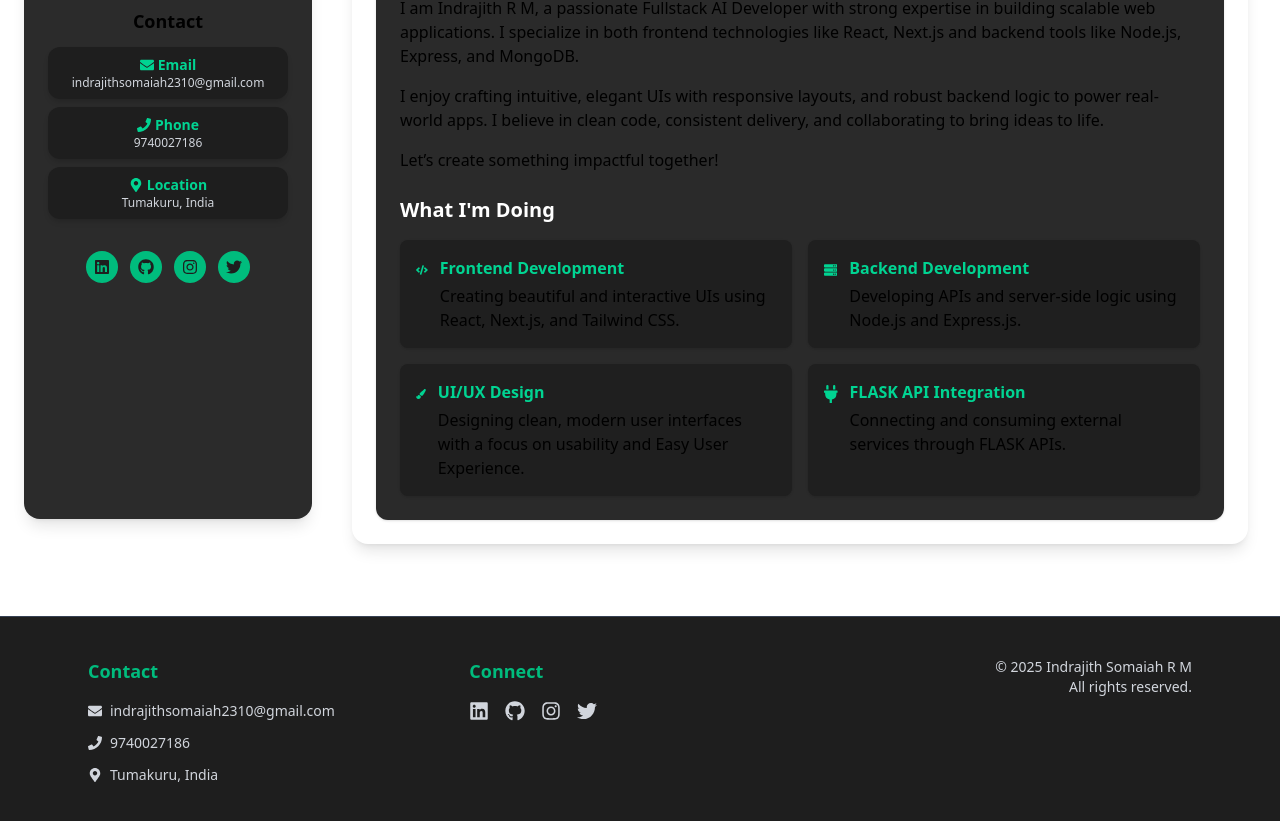
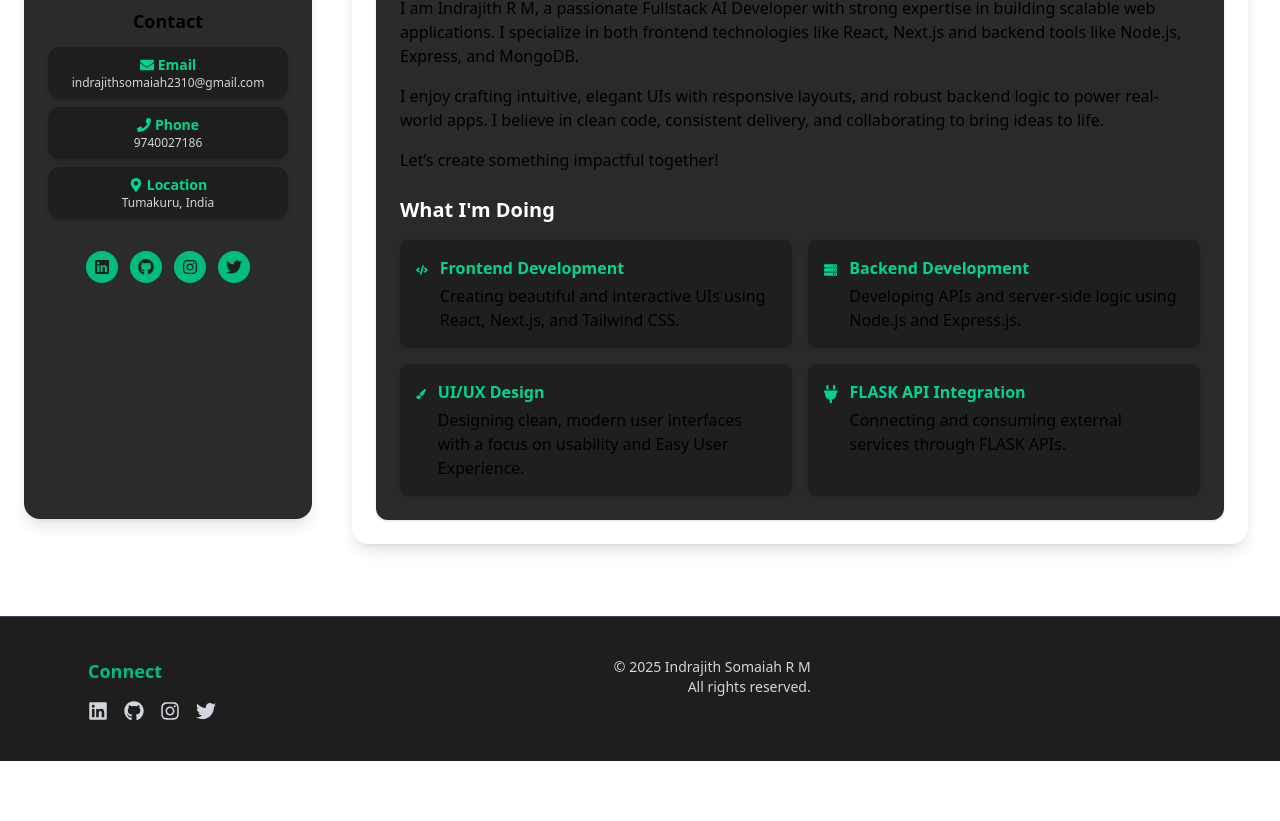
Before and after one commit to indrajith3110/portfolio_new, a Next.js app: page / in a window 1280 px wide. Shown: the part 241-1062 px from the top of the page. After the commit the page ends 1002 px from the top, so only its background shows below. Built offline with nearby package versions, Linux system fonts and the light colour scheme.

Commit message:
feat: remove contact section from footer component

```diff
--- a/components/Footer.tsx
+++ b/components/Footer.tsx
@@ -14,29 +14,7 @@ import {
         <div className="max-w-6xl mx-auto px-6 grid md:grid-cols-3 gap-10 text-sm">
 
           {/* Contact Section */}
-          <div>
-            <h3 className="text-emerald-500 font-semibold text-lg mb-4">Contact</h3>
-            <div className="space-y-3">
-              <div className="flex items-center gap-2">
-                <FaEnvelope />
-                <a href="mailto:indrajithsomaiah2310@gmail.com" className="hover:text-emerald-400 transition">
-                  indrajithsomaiah2310@gmail.com
-                </a>
-              </div>
-              <div className="flex items-center gap-2">
-                <FaPhone />
-                <a href="tel:9740027186" className="hover:text-emerald-400 transition">
-                  9740027186
-                </a>
-              </div>
-              <div className="flex items-center gap-2">
-                <FaMapMarkerAlt />
-                <a href="https://www.google.com/maps/place/Tumakuru,+Karnataka,+India" target="_blank" rel="noopener noreferrer" className="hover:text-emerald-400 transition">
-                  Tumakuru, India
-                </a>
-              </div>
-            </div>
-          </div>
+
 
           {/* Social Section */}
           <div>
```
